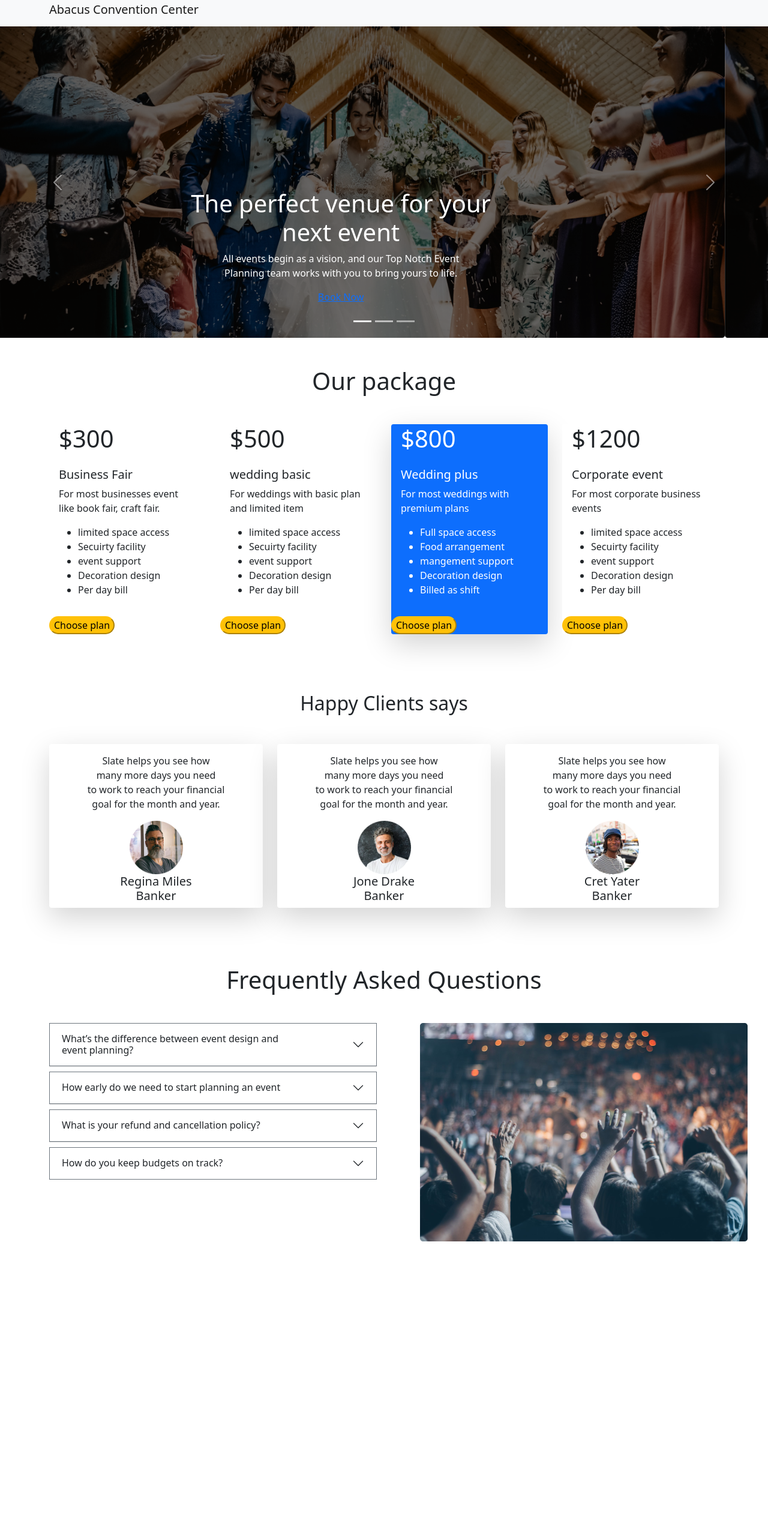
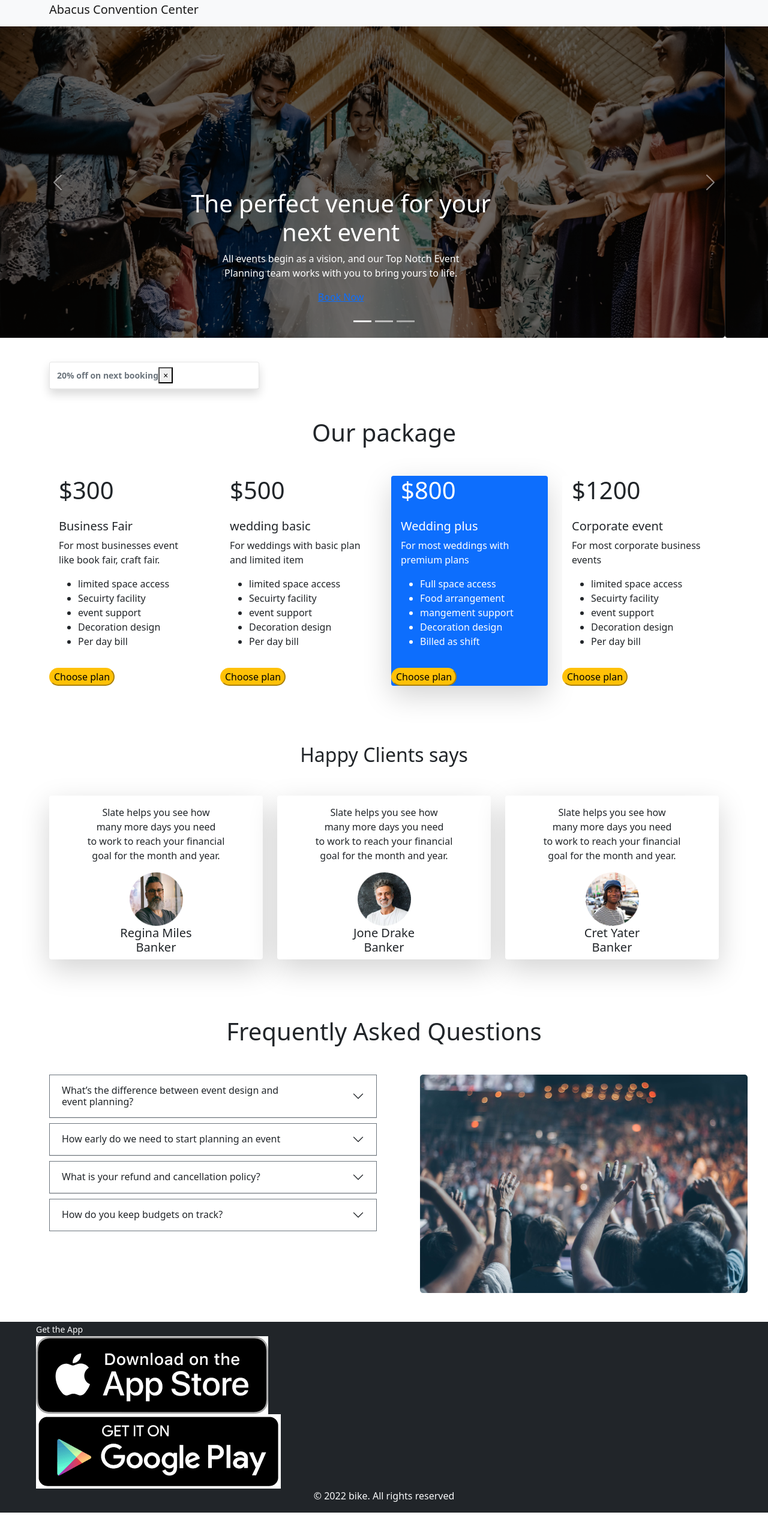
Before and after one commit to arshiha/assainment-3, a plain HTML site: page index.html in a window 1280 px wide. Shown: the part 12-2572 px from the top of the page at 60% size. Before the commit the page ends 2081 px from the top, so only its background shows below. Drawn offline with nearby package versions, Linux system fonts and the light colour scheme.

Commit message:
footer added

```diff
--- a/index.html
+++ b/index.html
@@ -65,7 +65,26 @@
           </div>
      </section>
 
+        <!-- toast -->
+        <section>
+        <div class="container">
+          <h2 class="py-3 text-center"></h2>
+          <div class="row-py-3">
+          <div class="col">
+            <div class="toast show">
+              <div class="toast-header">
+                <b class="mr-auto">20% off on next booking</b>
+                <button class="close" data-dismis="toast">
+                 <span>&times;</span>
+                </button>
+              </div>
 
+            </div>
+
+          </div>
+          </div>
+        </div>
+      </section>
     </header>
 
     <!-- card section -->
@@ -269,8 +288,38 @@
        </div>
      </section>
      </main>
-     <footer>
+     <!-- footer template -->
+     <footer class="footer">
+          <div class="container-fluid">
+            <div class="row">
 
+
+              <div class="col-lg-3 col-md-6 col-sm-6 bg-dark w-100 my-5">
+                <div>
+                  <small class="mx-5 text-light">
+                    Get the App
+                  </small>
+                </div>
+                <div class="footer-about">
+                  <div class="footer-logo">
+
+                    <a href="https://www.apple.com/app-store/"><img class="w-145  mx-5" src="images/apple2.png" alt=""></a>
+                  </div>
+                  <div>
+                    <a href="https://play.google.com/store/apps?hl=en"><img class="w-145 mx-5" src="images/google.png" alt=""></a>
+                  </div>
+                 <div class="row text-center text-light">
+                   <div class="col-lg-12">
+                     <div class="footer-copyright-text">
+                       <p>© 2022 bike. All rights reserved</p>
+                     </div>
+                   </div>
+                 </div>
+                </div>
+              </div>
+
+            </div>
+          </div>
      </footer>
 
     <!-- bootstrap script -->
```
Also changed, not shown: images/apple2.png (added), images/google.png (added).
